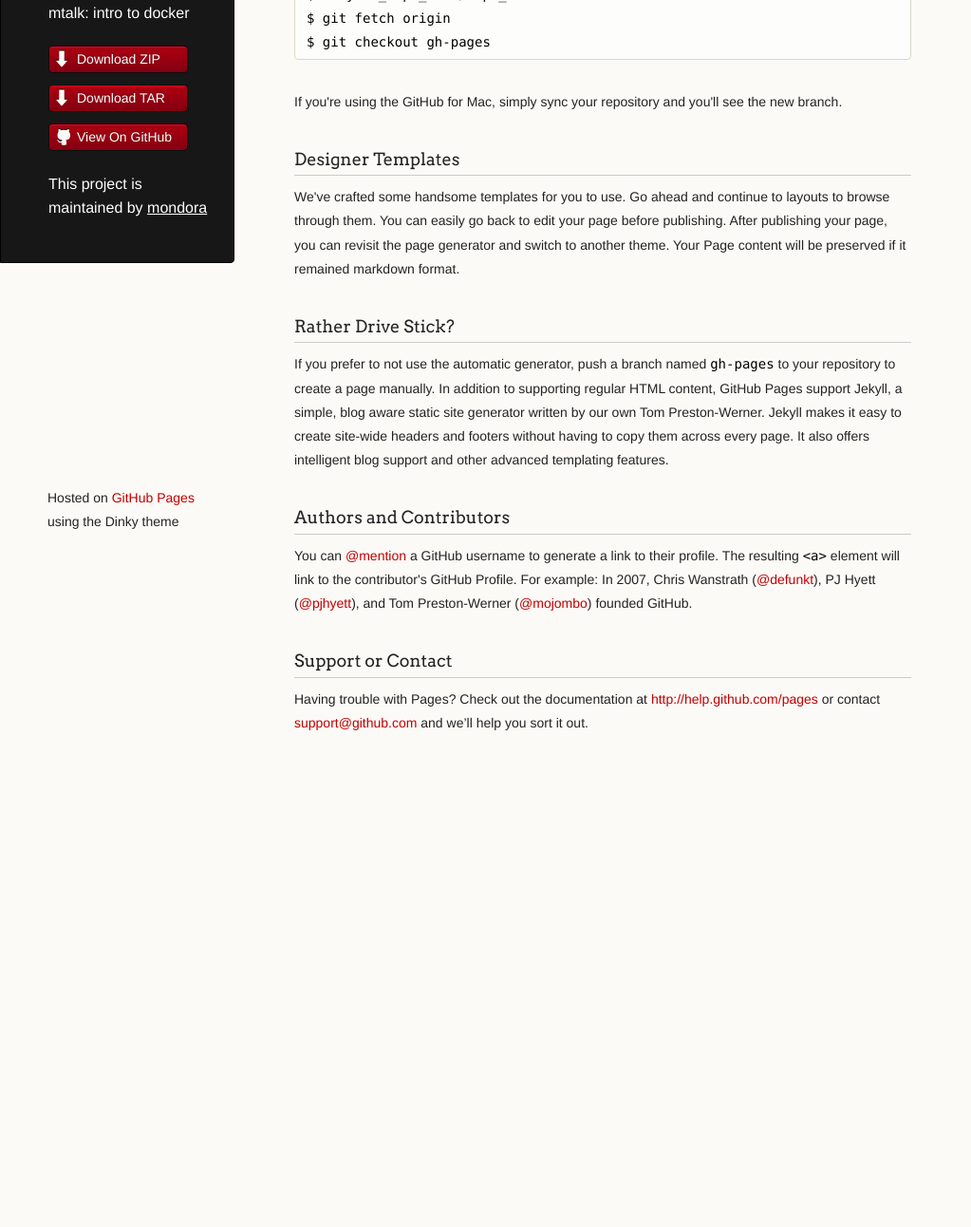
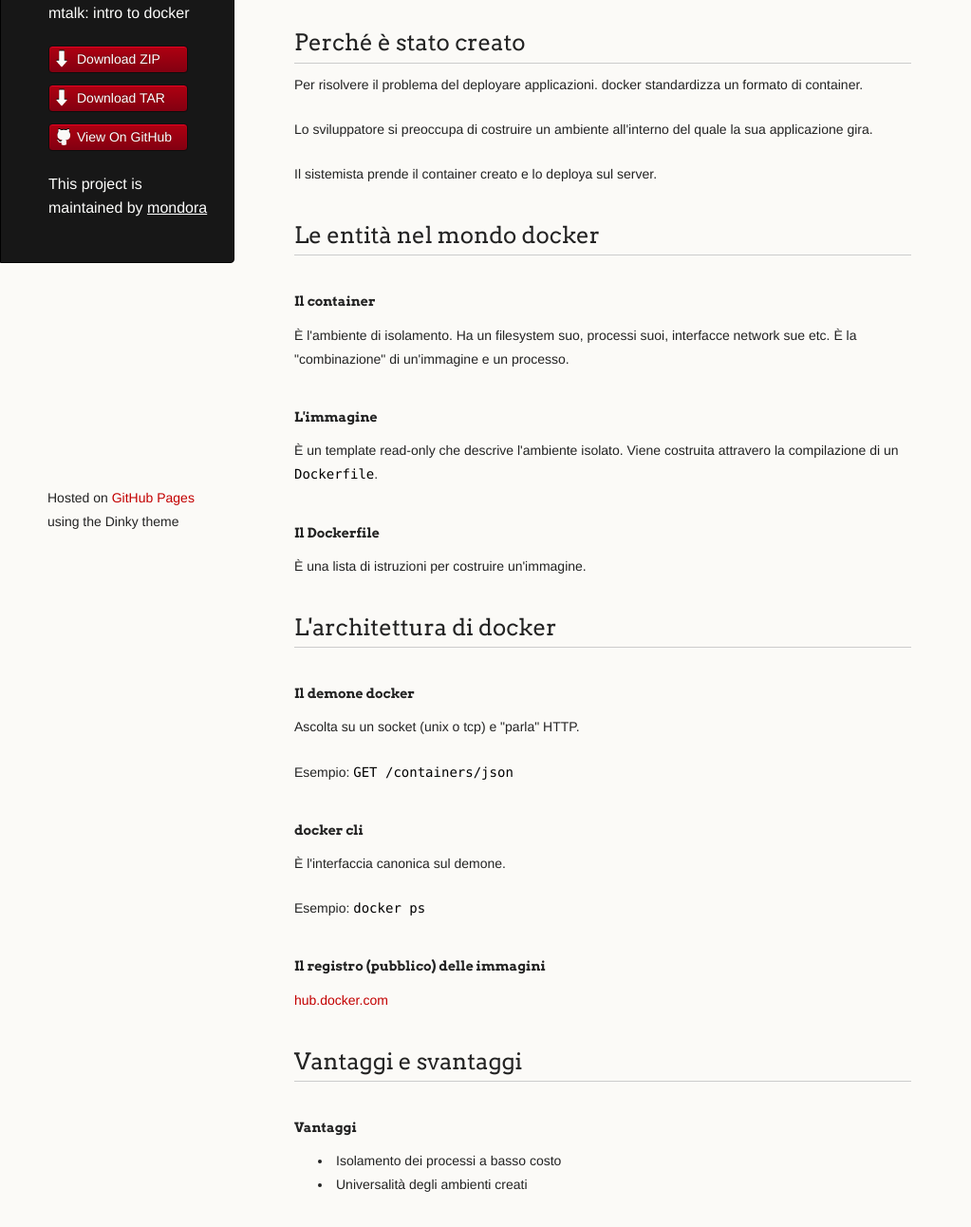
Before and after one commit to mondora/mtalk-intro-to-docker, a plain HTML site: page index.html in a window 1280 px wide. Shown: the part 206-1498 px from the top of the page at 95% size, without its empty margins (0-1023 px from the left). Before the commit the page ends 1052 px from the top, so only its background shows below. Drawn offline with Linux system fonts and the light colour scheme.

```diff
--- a/index.html
+++ b/index.html
@@ -30,37 +30,113 @@
 
       </header>
       <section>
-        <h3>
-<a name="welcome-to-github-pages" class="anchor" href="#welcome-to-github-pages"><span class="octicon octicon-link"></span></a>Welcome to GitHub Pages.</h3>
+        <h1>
+<a name="introduzione-a-docker" class="anchor" href="#introduzione-a-docker"><span class="octicon octicon-link"></span></a>Introduzione a docker</h1>
 
-<p>This automatic page generator is the easiest way to create beautiful pages for all of your projects. Author your page content here using GitHub Flavored Markdown, select a template crafted by a designer, and publish. After your page is generated, you can check out the new branch:</p>
+<h2>
+<a name="cos%C3%A8-docker" class="anchor" href="#cos%C3%A8-docker"><span class="octicon octicon-link"></span></a>Cos'è docker?</h2>
 
-<pre><code>$ cd your_repo_root/repo_name
-$ git fetch origin
-$ git checkout gh-pages
-</code></pre>
+<p>Prima definizione approssimativa: sistema di
+virtualizzazione.  Non virtualizza l'hardware, ma la
+userland.</p>
 
-<p>If you're using the GitHub for Mac, simply sync your repository and you'll see the new branch.</p>
+<h2>
+<a name="perch%C3%A9-%C3%A8-stato-creato" class="anchor" href="#perch%C3%A9-%C3%A8-stato-creato"><span class="octicon octicon-link"></span></a>Perché è stato creato</h2>
 
-<h3>
-<a name="designer-templates" class="anchor" href="#designer-templates"><span class="octicon octicon-link"></span></a>Designer Templates</h3>
+<p>Per risolvere il problema del deployare applicazioni.
+docker standardizza un formato di container.</p>
 
-<p>We've crafted some handsome templates for you to use. Go ahead and continue to layouts to browse through them. You can easily go back to edit your page before publishing. After publishing your page, you can revisit the page generator and switch to another theme. Your Page content will be preserved if it remained markdown format.</p>
+<p>Lo sviluppatore si preoccupa di costruire un ambiente
+all'interno del quale la sua applicazione gira.</p>
 
-<h3>
-<a name="rather-drive-stick" class="anchor" href="#rather-drive-stick"><span class="octicon octicon-link"></span></a>Rather Drive Stick?</h3>
+<p>Il sistemista prende il container creato e lo deploya sul
+server.</p>
 
-<p>If you prefer to not use the automatic generator, push a branch named <code>gh-pages</code> to your repository to create a page manually. In addition to supporting regular HTML content, GitHub Pages support Jekyll, a simple, blog aware static site generator written by our own Tom Preston-Werner. Jekyll makes it easy to create site-wide headers and footers without having to copy them across every page. It also offers intelligent blog support and other advanced templating features.</p>
+<h2>
+<a name="le-entit%C3%A0-nel-mondo-docker" class="anchor" href="#le-entit%C3%A0-nel-mondo-docker"><span class="octicon octicon-link"></span></a>Le entità nel mondo docker</h2>
 
-<h3>
-<a name="authors-and-contributors" class="anchor" href="#authors-and-contributors"><span class="octicon octicon-link"></span></a>Authors and Contributors</h3>
+<h4>
+<a name="il-container" class="anchor" href="#il-container"><span class="octicon octicon-link"></span></a>Il container</h4>
 
-<p>You can <a href="https://github.com/blog/821" class="user-mention">@mention</a> a GitHub username to generate a link to their profile. The resulting <code>&lt;a&gt;</code> element will link to the contributor's GitHub Profile. For example: In 2007, Chris Wanstrath (<a href="https://github.com/defunkt" class="user-mention">@defunkt</a>), PJ Hyett (<a href="https://github.com/pjhyett" class="user-mention">@pjhyett</a>), and Tom Preston-Werner (<a href="https://github.com/mojombo" class="user-mention">@mojombo</a>) founded GitHub.</p>
+<p>È l'ambiente di isolamento. Ha un filesystem suo, processi
+suoi, interfacce network sue etc.
+È la "combinazione" di un'immagine e un processo.</p>
 
-<h3>
-<a name="support-or-contact" class="anchor" href="#support-or-contact"><span class="octicon octicon-link"></span></a>Support or Contact</h3>
+<h4>
+<a name="limmagine" class="anchor" href="#limmagine"><span class="octicon octicon-link"></span></a>L'immagine</h4>
 
-<p>Having trouble with Pages? Check out the documentation at <a href="http://help.github.com/pages">http://help.github.com/pages</a> or contact <a href="mailto:support@github.com">support@github.com</a> and we’ll help you sort it out.</p>
+<p>È un template read-only che descrive l'ambiente isolato.
+Viene costruita attravero la compilazione di un
+<code>Dockerfile</code>.</p>
+
+<h4>
+<a name="il-dockerfile" class="anchor" href="#il-dockerfile"><span class="octicon octicon-link"></span></a>Il Dockerfile</h4>
+
+<p>È una lista di istruzioni per costruire un'immagine.</p>
+
+<h2>
+<a name="larchitettura-di-docker" class="anchor" href="#larchitettura-di-docker"><span class="octicon octicon-link"></span></a>L'architettura di docker</h2>
+
+<h4>
+<a name="il-demone-docker" class="anchor" href="#il-demone-docker"><span class="octicon octicon-link"></span></a>Il demone docker</h4>
+
+<p>Ascolta su un socket (unix o tcp) e "parla" HTTP.</p>
+
+<p>Esempio: <code>GET /containers/json</code></p>
+
+<h4>
+<a name="docker-cli" class="anchor" href="#docker-cli"><span class="octicon octicon-link"></span></a>docker cli</h4>
+
+<p>È l'interfaccia canonica sul demone.</p>
+
+<p>Esempio: <code>docker ps</code></p>
+
+<h4>
+<a name="il-registro-pubblico-delle-immagini" class="anchor" href="#il-registro-pubblico-delle-immagini"><span class="octicon octicon-link"></span></a>Il registro (pubblico) delle immagini</h4>
+
+<p><a href="https://hub.docker.com">hub.docker.com</a></p>
+
+<h2>
+<a name="vantaggi-e-svantaggi" class="anchor" href="#vantaggi-e-svantaggi"><span class="octicon octicon-link"></span></a>Vantaggi e svantaggi</h2>
+
+<h4>
+<a name="vantaggi" class="anchor" href="#vantaggi"><span class="octicon octicon-link"></span></a>Vantaggi</h4>
+
+<ul>
+<li>Isolamento dei processi a basso costo</li>
+<li>Universalità degli ambienti creati</li>
+</ul><h4>
+<a name="svantaggi" class="anchor" href="#svantaggi"><span class="octicon octicon-link"></span></a>Svantaggi</h4>
+
+<ul>
+<li>Tecnologia immatura (v1.2.0)</li>
+<li>Ecosistema in sviluppo</li>
+</ul><h2>
+<a name="esempio" class="anchor" href="#esempio"><span class="octicon octicon-link"></span></a>Esempio</h2>
+
+<p>Supponiamo che io voglia deployare un'applicazione node
+"hello world". Escludendo una soluzione di tipo PaaS,
+l'approccio tradizionale prevede i seguenti step:</p>
+
+<ol>
+<li>creare una macchina virtuale</li>
+<li>installare l'occorrente per far girare l'applicazione (in
+questo caso nodejs)</li>
+<li>scaricare l'applicazione</li>
+<li>farla partire</li>
+</ol><p>Supponiamo di voler far partire un'altra istanza
+dell'applicazione, ma con una configurazione diversa.</p>
+
+<p>Ci sono due modi:</p>
+
+<ul>
+<li>riutilizzare la macchina virtuale esistente</li>
+<li>creare un'altra macchina virtuale</li>
+</ul><p>Il più conveniente dal punto di vista della gestione è il
+secondo, ma è un approccio costoso e lento.</p>
+
+<p>Docker in buona sostanza rende questo approccio economico e
+veloce.</p>
       </section>
       <footer>
         <p><small>Hosted on <a href="http://pages.github.com">GitHub Pages</a> using the Dinky theme</small></p>
```
Also changed, not shown: params.json (+1 -1 lines).
